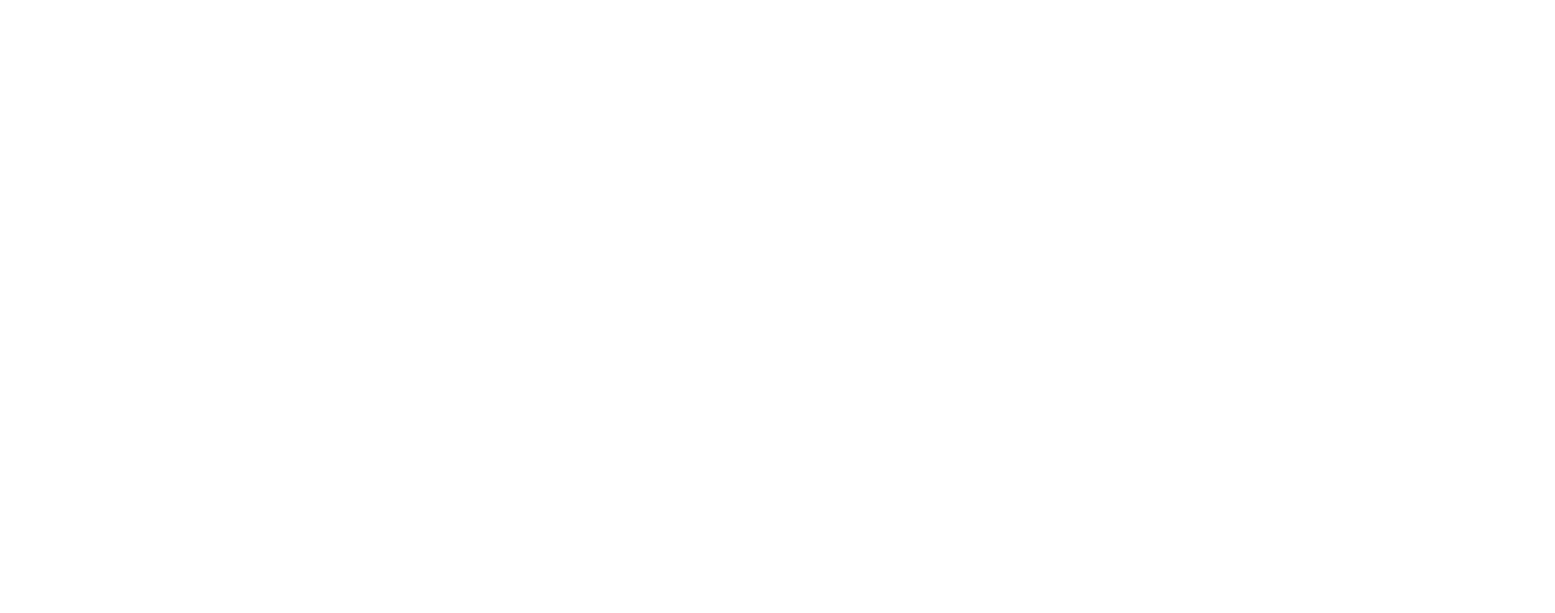
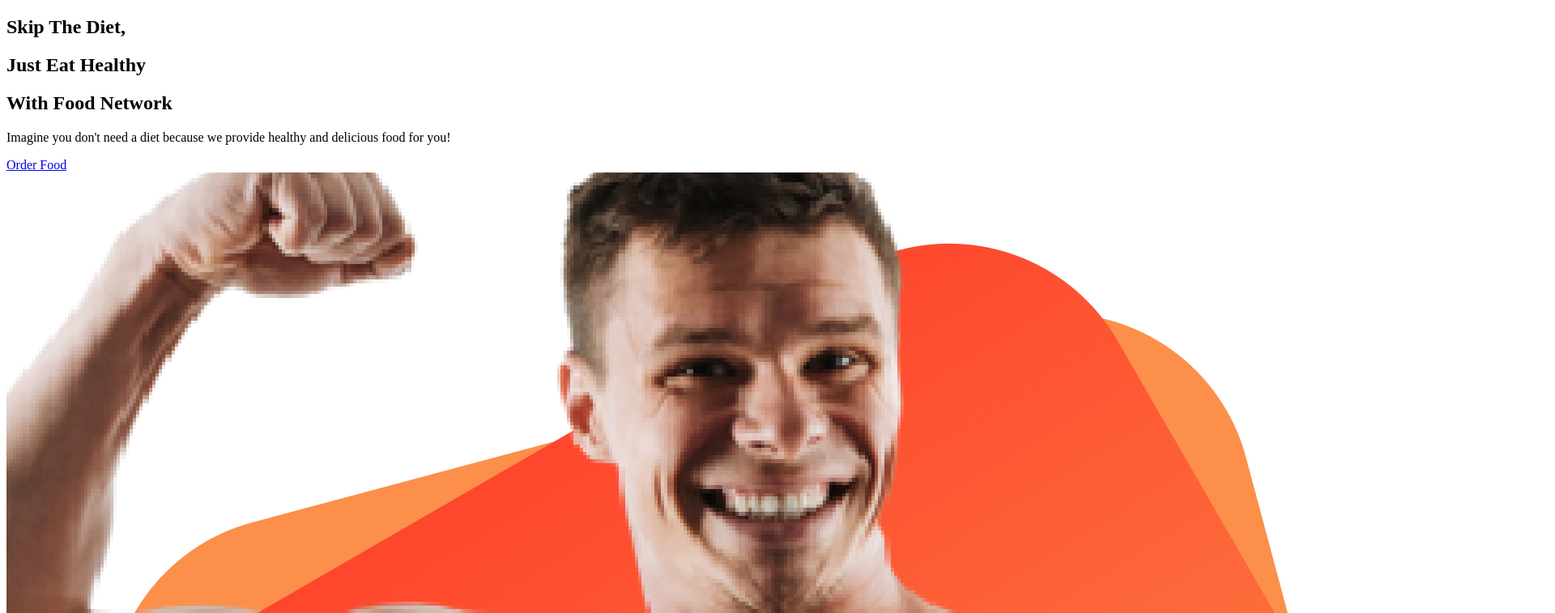
Before and after one commit to anwer-bijoy/eat-healthy, a plain HTML site: page index.html in a window 1280 px wide. Shown: the top 757 px of the page at 81% size, 1920 px wide, since content can reach past the window. Drawn offline with Linux system fonts and the light colour scheme.

Commit message:
banner html added

```diff
--- a/index.html
+++ b/index.html
@@ -9,7 +9,18 @@
 </head>
 
 <body>
-
+    <section class="banner">
+        <div>
+            <h1>Skip The Diet,</h1>
+            <h1>Just Eat Healthy</h1>
+            <h1>With Food Network</h1>
+            <p>Imagine you don't need a diet because we provide healthy and delicious food for you!</p>
+            <a href="https://www.facebook.com/anwerhossen.bijoy/">Order Food</a>
+        </div>
+        <div>
+            <img src="./images/banner-img.jpg" alt="Banner imgaes">
+        </div>
+    </section>
 </body>
 
 </html>
```
Also changed, not shown: images/banner-img.jpg (added).
